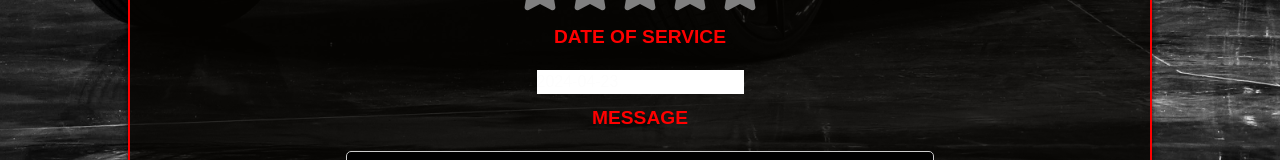
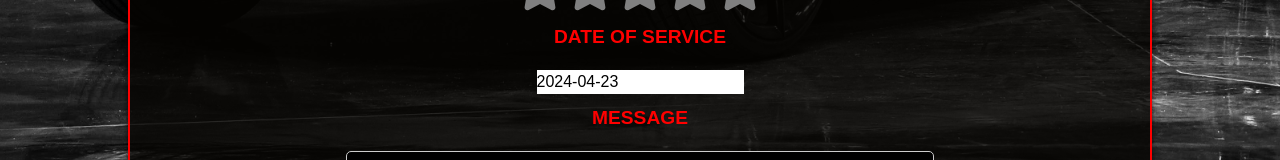
Before and after one commit to HasinduNiran/Vehicle_Service_Management_System, a React (Vite) app in the folder client/: page /feedback/create in a window 1280 px wide. Shown: the part 763-923 px from the top of the page. Built offline with nearby package versions, Linux system fonts and the light colour scheme; no server answers.

Commit message:
Update CreateFeedback.jsx

```diff
--- a/client/src/assets/pages/Feedback/CreateFeedback.jsx
+++ b/client/src/assets/pages/Feedback/CreateFeedback.jsx
@@ -209,7 +209,7 @@ const CreateFeedback = () => {
             selected={dateOfService}
             onChange={(date) => setDateOfService(date)}
             dateFormat="yyyy-MM-dd"
-            className="date-picker-input"
+            className="date-picker-input text-black"
           />
         </div>
         <div>
```
